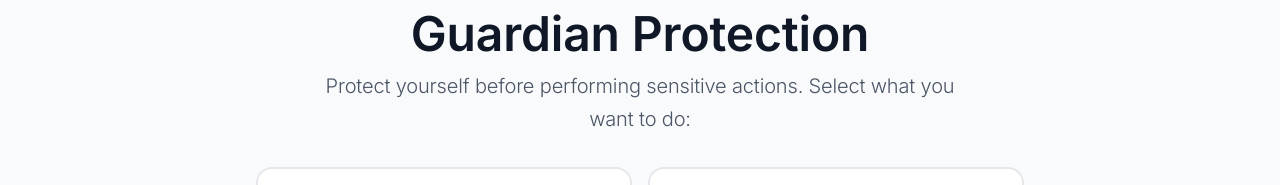
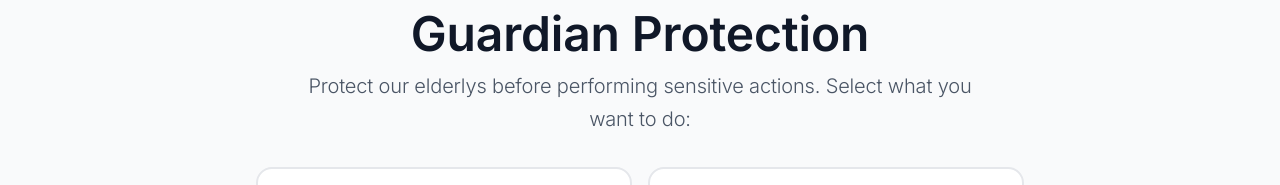
Before and after one commit to mirsinghh/guardian-mvp, a React (Vite) app in the folder frontend/: page / in a window 1280 px wide. Shown: the part 231-416 px from the top of the page. Built offline with nearby package versions, Linux system fonts and the light colour scheme.

Commit message:
changes minor

```diff
--- a/frontend/src/App.jsx
+++ b/frontend/src/App.jsx
@@ -173,7 +173,7 @@ function App() {
                 </h2>
 
                 <p className="text-gray-600 mb-8 text-lg md:text-xl max-w-2xl leading-relaxed text-center font-light">
-                  Protect yourself before performing sensitive actions. Select what you want to do:
+                  Protect our elderlys before performing sensitive actions. Select what you want to do:
                 </p>
 
                 {/* SENSITIVE ACTIONS GRID */}
```
Also changed, not shown: 2 other files (tests, documents, lock files or other folders).
